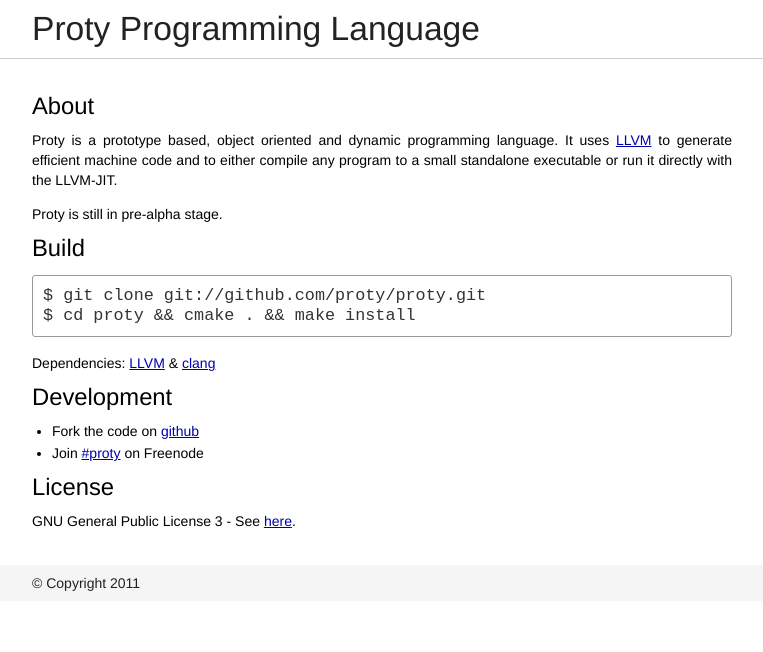
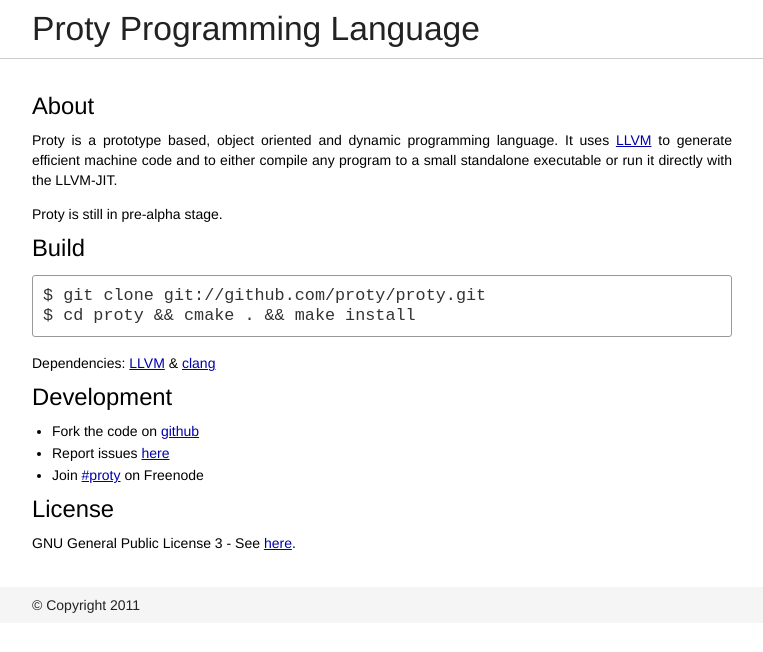
Before and after one commit to proty/proty.github.com, a Jekyll site: the page built from index.md, in a window 1280 px wide. Shown: the top 652 px of the page, without its empty margins (258-1021 px from the left). Built offline with Jekyll 4.4.1, drawn with Linux system fonts in a browser that asks for light colours; Markdown is read by kramdown in place of the engine named in the settings.

Commit message:
added issue url

```diff
--- a/index.md
+++ b/index.md
@@ -22,6 +22,7 @@ Dependencies: [LLVM](http://llvm.org) & [clang](http://clang.llvm.org)
 ## Development
 
 - Fork the code on [github](https://github.com/proty/proty)
+- Report issues [here](https://github.com/proty/proty/issues)
 - Join <a href="irc://chat.freenode.net/%23proty">#proty</a> on Freenode
 
 ## License
```
